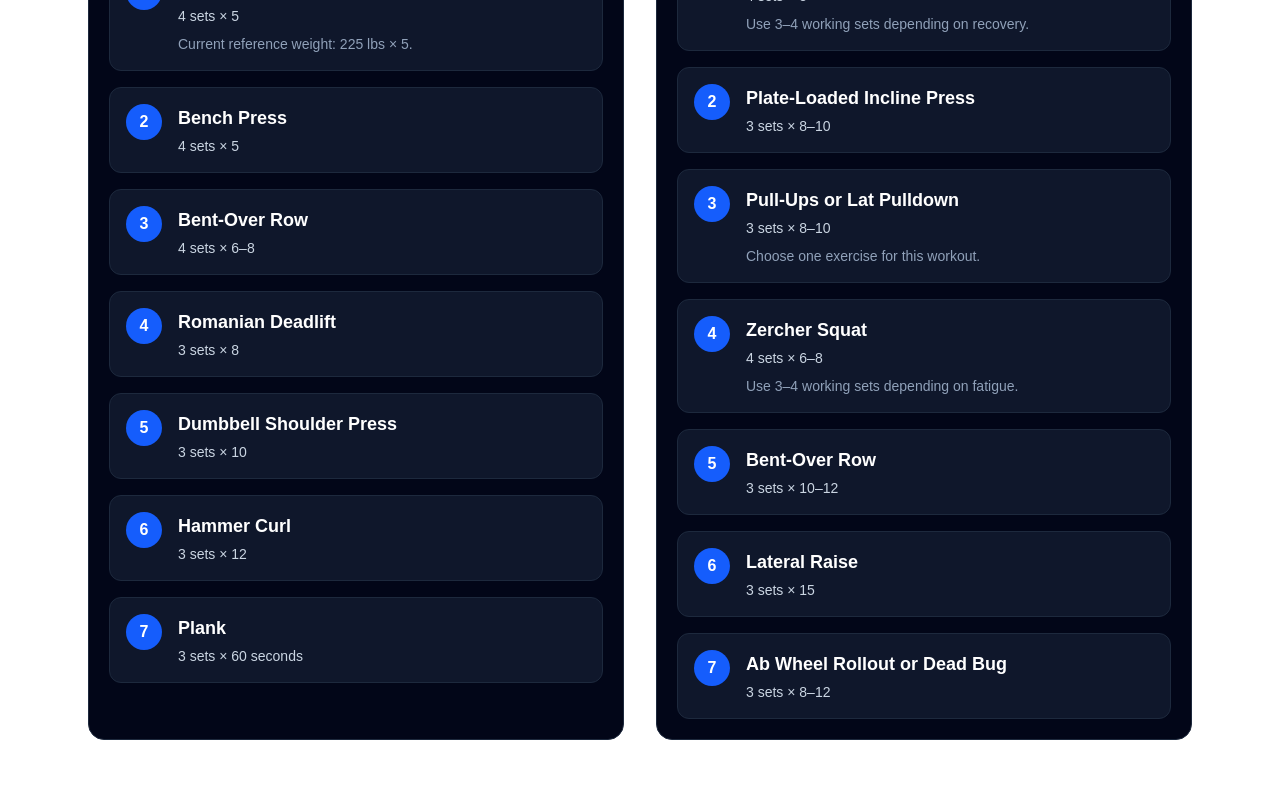
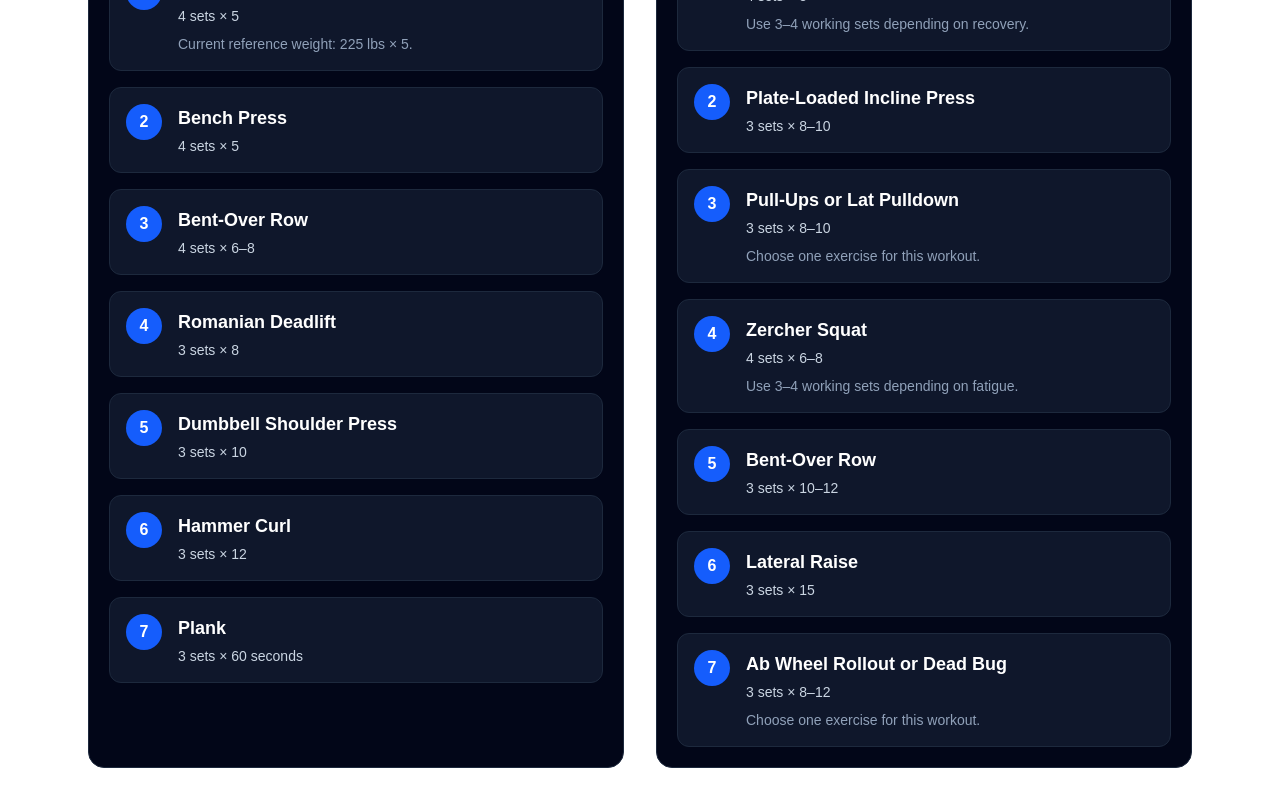
Before and after one commit to Shehu-Muhammad/lift-log, a Next.js app: page /workouts in a window 1280 px wide. Shown: the part 389-1189 px from the top of the page. Before the commit the page ends 1161 px from the top, so only its background shows below. Built offline with nearby package versions, Linux system fonts and the light colour scheme.

Commit message:
fixed wrong workout type for workout

```diff
--- a/data/workouts.ts
+++ b/data/workouts.ts
@@ -113,6 +113,19 @@ export const workouts: Workout[] = [
         name: "Ab Wheel Rollout or Dead Bug",
         sets: 3,
         reps: "8–12",
+        notes: "Choose one exercise for this workout.",
+        options: [
+          {
+            id: "ab-wheel-rollout",
+            name: "Ab Wheel Rollout",
+            trackingType: "bodyweight-reps",
+          },
+          {
+            id: "dead-bug",
+            name: "Dead Bug",
+            trackingType: "bodyweight-reps",
+          }
+        ]
       },
     ],
   },
```
